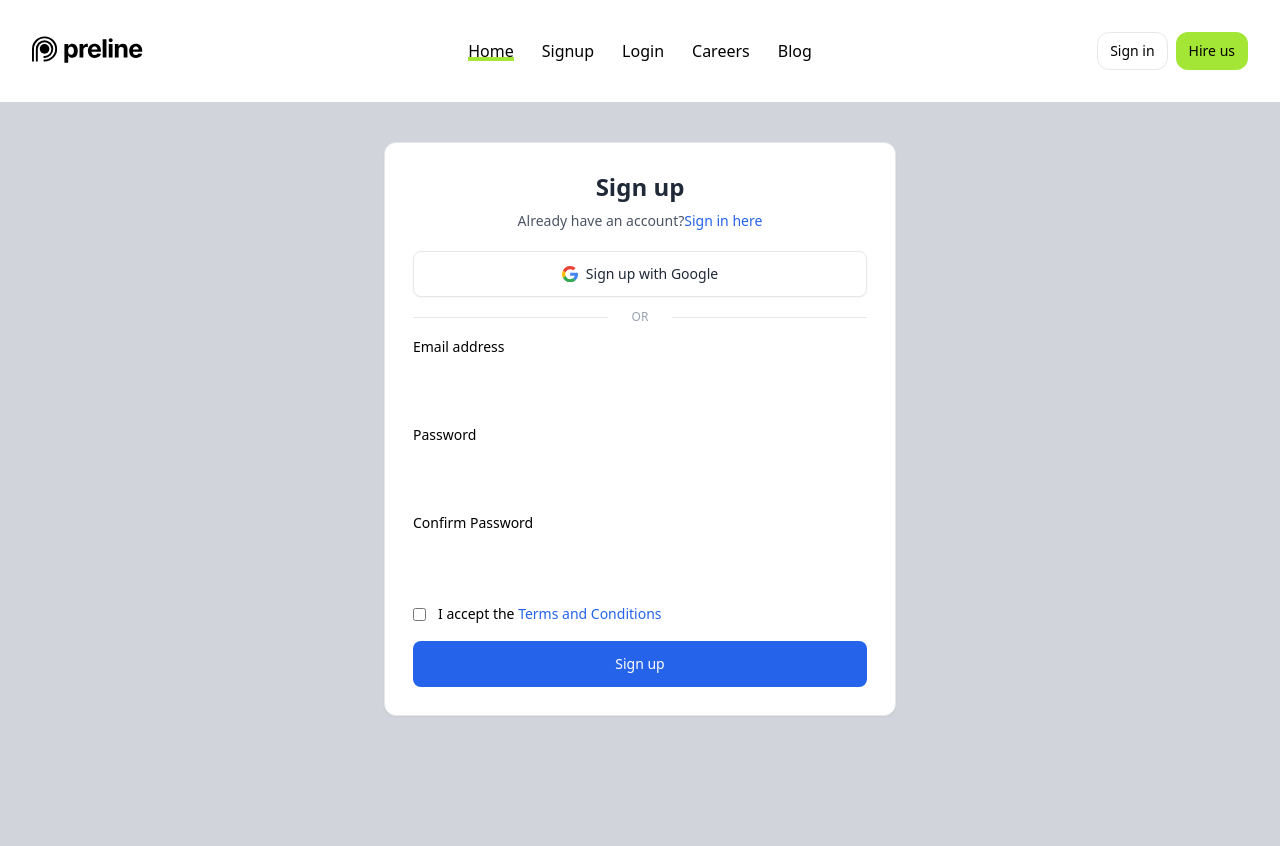
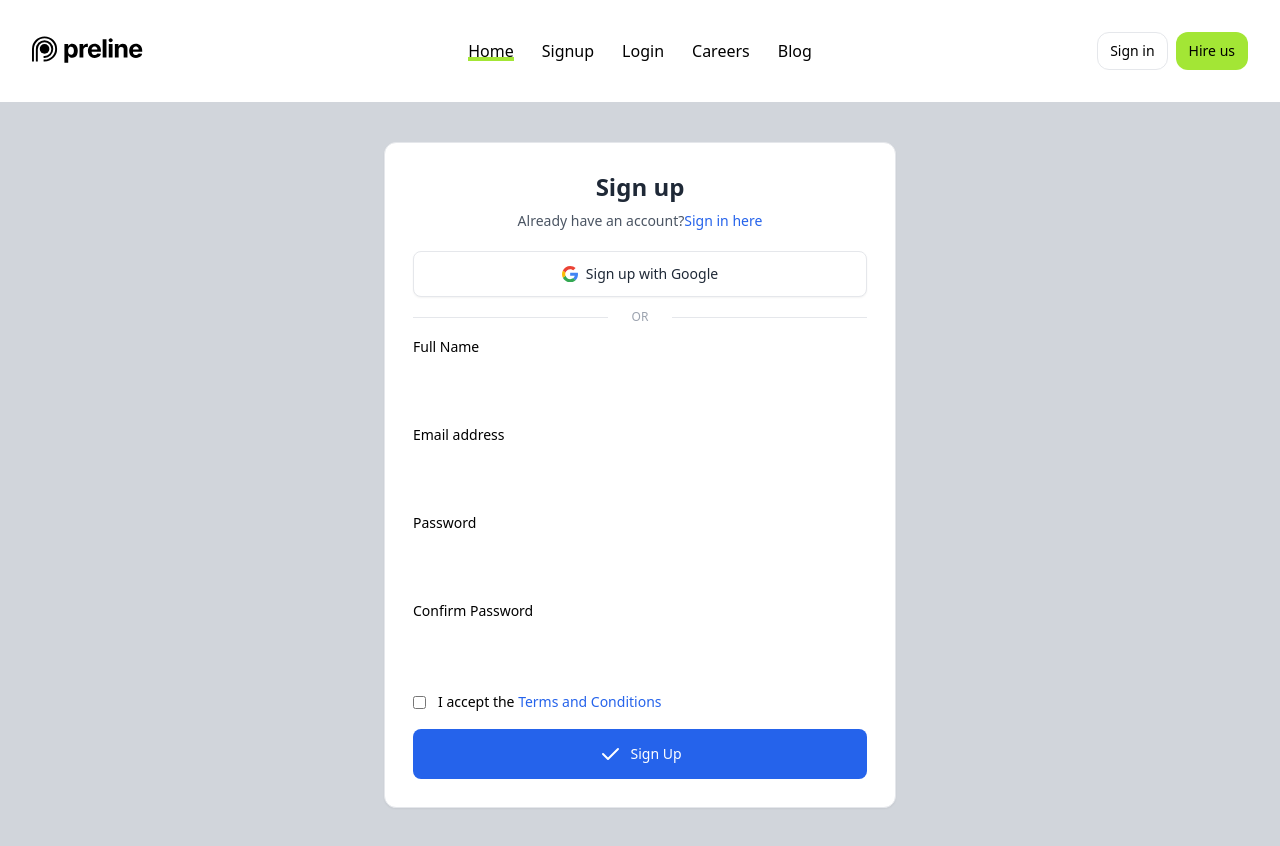
Before and after one commit to Prateekvaish-ai/frontend, a Next.js app: page /signup in a window 1280 px wide. Shown: the top 846 px of the page. Built offline with nearby package versions, Linux system fonts and the light colour scheme.

Commit message:
package install

```diff
--- a/package.json
+++ b/package.json
@@ -9,6 +9,7 @@
     "lint": "next lint"
   },
   "dependencies": {
+    "@tabler/icons-react": "^3.21.0",
     "formik": "^2.4.6",
     "next": "15.0.2",
     "react": "19.0.0-rc-02c0e824-20241028",
--- a/src/app/signup/page.jsx
+++ b/src/app/signup/page.jsx
@@ -1,14 +1,23 @@
 'use client';
+import { IconCheck, IconLoader3 } from '@tabler/icons-react';
 import { useFormik } from 'formik';
-import React from 'react'
+import React from 'react';
 import * as Yup from 'yup';
 
 const SignupSchema = Yup.object().shape({
   name: Yup.string()
     .min(2, 'Too Short!')
     .max(50, 'Too Long!')
-    .required('Required'),
+    .required('Naam jaroori hai'),
   email: Yup.string().email('Invalid email').required('Required'),
+  password: Yup.string().required('Password is required')
+    .matches(/[a-z]/, 'lowercase letter is required')
+    .matches(/[A-Z]/, 'uppercase letter is required')
+    .matches(/[0-9]/, 'number is required')
+    .matches(/\W/, 'special character is required')
+    .min(8, 'minimum 8 charcters are required'),
+  confirmPassword: Yup.string().required('please confirm password')
+    .oneOf([Yup.ref('password'), null], 'Passwords must match')
 });
 
 const Signup = () => {
@@ -16,20 +25,26 @@ const Signup = () => {
   // initializing formik
   const signupForm = useFormik({
     initialValues: {
-    name : '',
-    email : '',
-    password : '',
-    confirmPassword : ''
+      name: '',
+      email: '',
+      password: '',
+      confirmPassword: ''
     },
-  onSubmit: (values) => {
+    onSubmit: (values, { resetForm }) => {
+
+      setTimeout(() => {
         console.log(values);
+        resetForm();
+      }, 2000);
+
       // send values to backend
-  }
+    },
+    validationSchema: SignupSchema
   });
-
 
   return (
     <div className='bg-gray-300 h-screen pt-10'>
+
       <div className="max-w-lg mx-auto bg-white border border-gray-200 rounded-xl shadow-sm dark:bg-neutral-900 dark:border-neutral-700">
         <div className="p-4 sm:p-7">
           <div className="text-center">
@@ -81,8 +96,49 @@ const signupForm = useFormik({
               Or
             </div>
             {/* Form */}
-        <form onSubmit={signupForm.handleSubmit}>
+            <form onSubmit={signupForm.handleSubmit} >
               <div className="grid gap-y-4">
+                {/* Form Group */}
+                <div>
+                  <label
+                    htmlFor="name"
+                    className="block text-sm mb-2 dark:text-white"
+                  >
+                    Full Name
+                  </label>
+                  <div className="relative">
+                    <input
+                      type="text"
+                      id="name"
+                      onChange={signupForm.handleChange}
+                      value={signupForm.values.name}
+                      className="py-3 px-4 block w-full border-gray-200 rounded-lg text-sm focus:border-blue-500 focus:ring-blue-500 disabled:opacity-50 disabled:pointer-events-none dark:bg-neutral-900 dark:border-neutral-700 dark:text-neutral-400 dark:placeholder-neutral-500 dark:focus:ring-neutral-600"
+                      required=""
+                      aria-describedby="email-error"
+                    />
+                    <div className="hidden absolute inset-y-0 end-0 pointer-events-none pe-3">
+                      <svg
+                        className="size-5 text-red-500"
+                        width={16}
+                        height={16}
+                        fill="currentColor"
+                        viewBox="0 0 16 16"
+                        aria-hidden="true"
+                      >
+                        <path d="M16 8A8 8 0 1 1 0 8a8 8 0 0 1 16 0zM8 4a.905.905 0 0 0-.9.995l.35 3.507a.552.552 0 0 0 1.1 0l.35-3.507A.905.905 0 0 0 8 4zm.002 6a1 1 0 1 0 0 2 1 1 0 0 0 0-2z" />
+                      </svg>
+                    </div>
+                  </div>
+                  {
+                    (signupForm.touched.name && signupForm.errors.name) && (
+                      <p className="text-xs text-red-600 mt-2" id="name-error">
+                        {signupForm.errors.name}
+                      </p>
+                    )
+                  }
+                </div>
+                {/* End Form Group */}
+
                 {/* Form Group */}
                 <div>
                   <label
@@ -114,9 +170,15 @@ const signupForm = useFormik({
                       </svg>
                     </div>
                   </div>
-              <p className="hidden text-xs text-red-600 mt-2" id="email-error">
-                Please include a valid email address so we can get back to you
+
+                  {
+                    (signupForm.touched.email && signupForm.errors.email) && (
+                      <p className="text-xs text-red-600 mt-2" id="name-error">
+                        {signupForm.errors.email}
                       </p>
+                    )
+                  }
+
                 </div>
                 {/* End Form Group */}
                 {/* Form Group */}
@@ -129,7 +191,7 @@ const signupForm = useFormik({
                   </label>
                   <div className="relative">
                     <input
-                  type="password"
+                      type="text"
                       id="password"
                       onChange={signupForm.handleChange}
                       value={signupForm.values.password}
@@ -150,9 +212,13 @@ const signupForm = useFormik({
                       </svg>
                     </div>
                   </div>
-              <p className="hidden text-xs text-red-600 mt-2" id="password-error">
-                8+ characters required
+                  {
+                    (signupForm.touched.password && signupForm.errors.password) && (
+                      <p className="text-xs text-red-600 mt-2" id="name-error">
+                        {signupForm.errors.password}
                       </p>
+                    )
+                  }
                 </div>
                 {/* End Form Group */}
                 {/* Form Group */}
@@ -186,12 +252,13 @@ const signupForm = useFormik({
                       </svg>
                     </div>
                   </div>
-              <p
-                className="hidden text-xs text-red-600 mt-2"
-                id="confirm-password-error"
-              >
-                Password does not match the password
+                  {
+                    (signupForm.touched.confirmPassword && signupForm.errors.confirmPassword) && (
+                      <p className="text-xs text-red-600 mt-2" id="name-error">
+                        {signupForm.errors.confirmPassword}
                       </p>
+                    )
+                  }
                 </div>
                 {/* End Form Group */}
                 {/* Checkbox */}
@@ -219,9 +286,11 @@ const signupForm = useFormik({
                 {/* End Checkbox */}
                 <button
                   type="submit"
-              className="w-full py-3 px-4 inline-flex justify-center items-center gap-x-2 text-sm font-medium rounded-lg border border-transparent bg-blue-600 text-white hover:bg-blue-700 focus:outline-none focus:bg-blue-700 disabled:opacity-50 disabled:pointer-events-none"
+                  disabled={signupForm.isSubmitting}
+                  className="flex items-center gap-3 w-full py-3 px-4 inline-flex justify-center items-center gap-x-2 text-sm font-medium rounded-lg border border-transparent bg-blue-600 text-white hover:bg-blue-700 focus:outline-none focus:bg-blue-700 disabled:opacity-50 disabled:pointer-events-none"
                 >
-              Sign up
+                  { signupForm.isSubmitting ? ( <IconLoader3 className='animate-spin' /> ) : ( <IconCheck /> ) }
+                  Sign Up
                 </button>
               </div>
             </form>
@@ -229,6 +298,7 @@ const signupForm = useFormik({
           </div>
         </div>
       </div>
+
     </div>
   )
 }
```
Also changed, not shown: 1 other file (tests, documents, lock files or other folders). Lines whose indentation alone changed are shown as unchanged.
